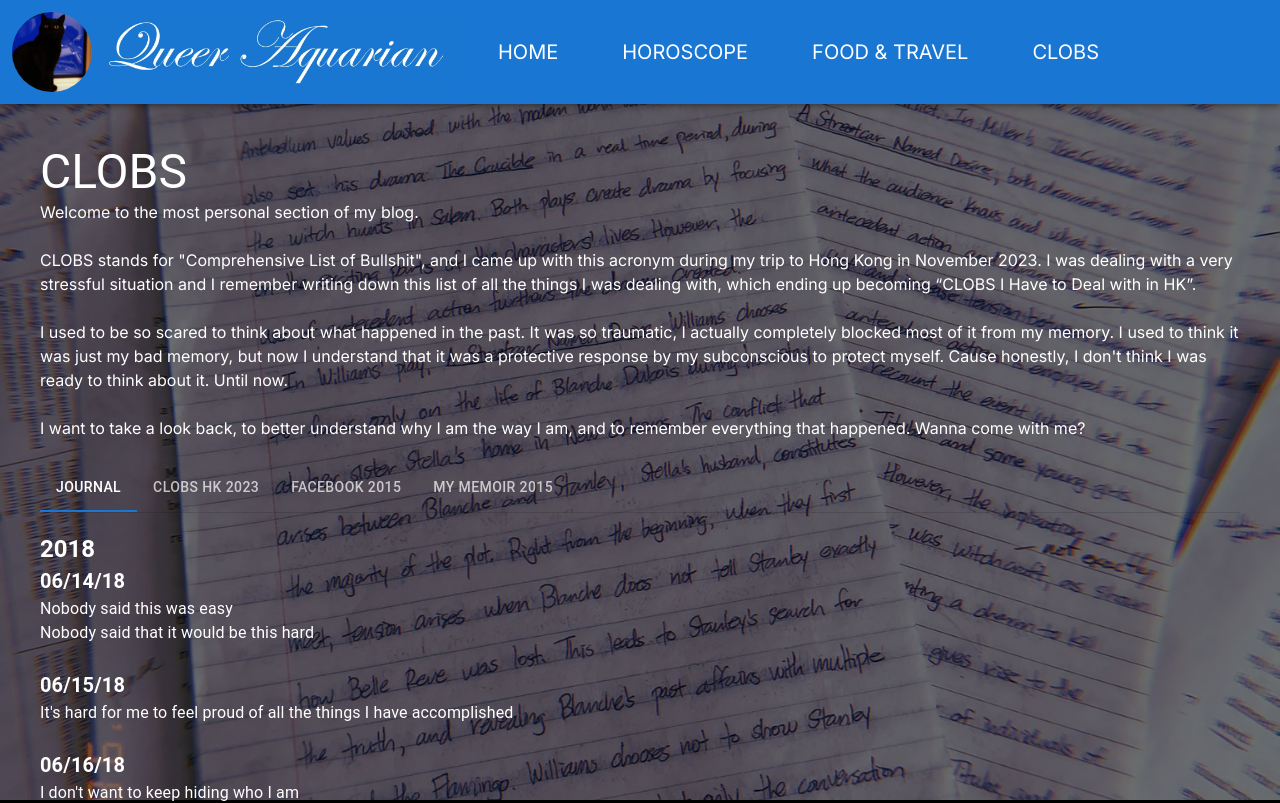
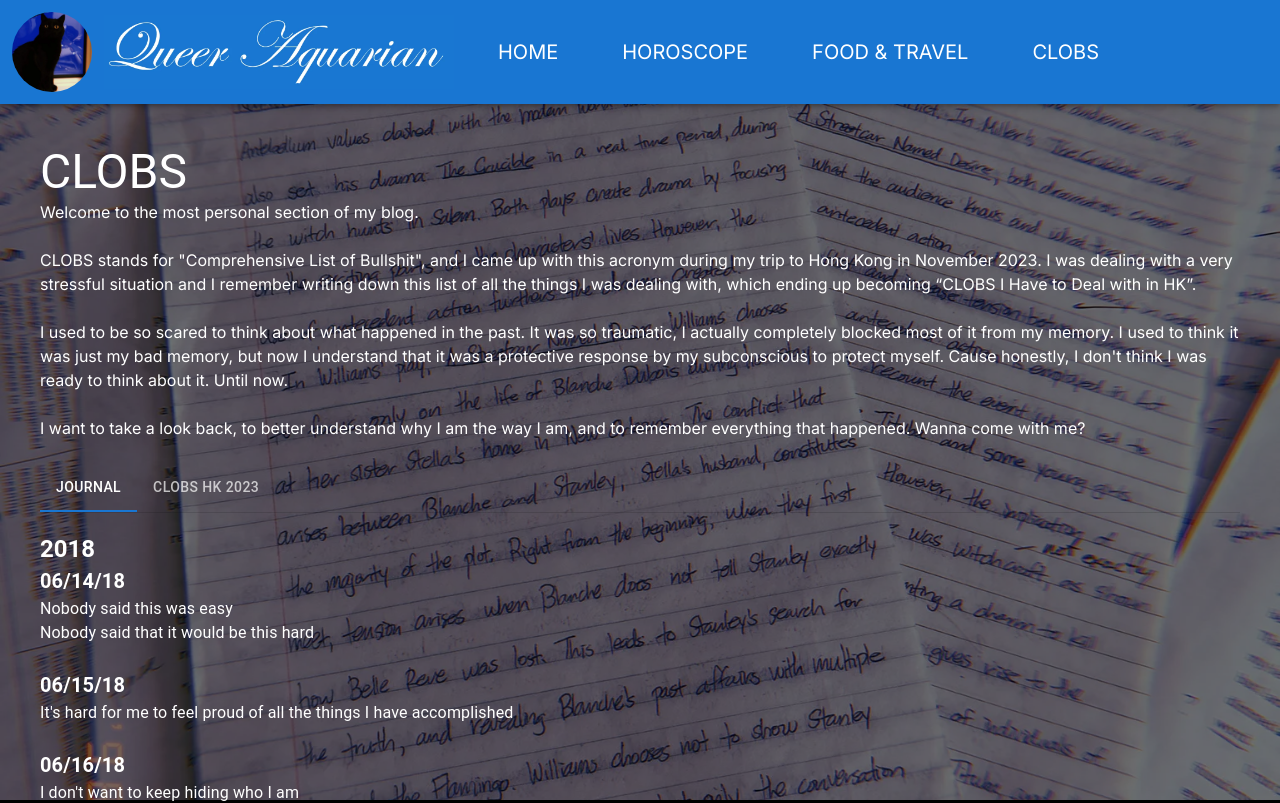
Before and after one commit to zacharylee97/queer-aquarian, a Next.js app: page /clobs in a window 1280 px wide. Shown: the top 803 px of the page. Built offline with nearby package versions, Linux system fonts and the light colour scheme.

Commit message:
Updated CLOBS page

```diff
--- a/app/clobs/page.tsx
+++ b/app/clobs/page.tsx
@@ -56,8 +56,6 @@ export default function Clobs() {
             <Tabs value={value} onChange={handleChange} aria-label="CLOBS Tabs">
               <StyledTab label="Journal" />
               <StyledTab label="CLOBS HK 2023" />
-              <StyledTab label="Facebook 2015" />
-              <StyledTab label="My Memoir 2015" />
             </Tabs>
           </Box>
           <ClobsItem index={value}></ClobsItem>
--- a/app/components/clobs-item.tsx
+++ b/app/components/clobs-item.tsx
@@ -14,8 +14,8 @@ export default function ClobsItem({ ...props }) {
         <Image
           src="/coming-soon.webp"
           alt="Coming Soon"
-          width={500}
-          height={500}
+          width={1000}
+          height={1000}
         />
       </Box>
     );
```
